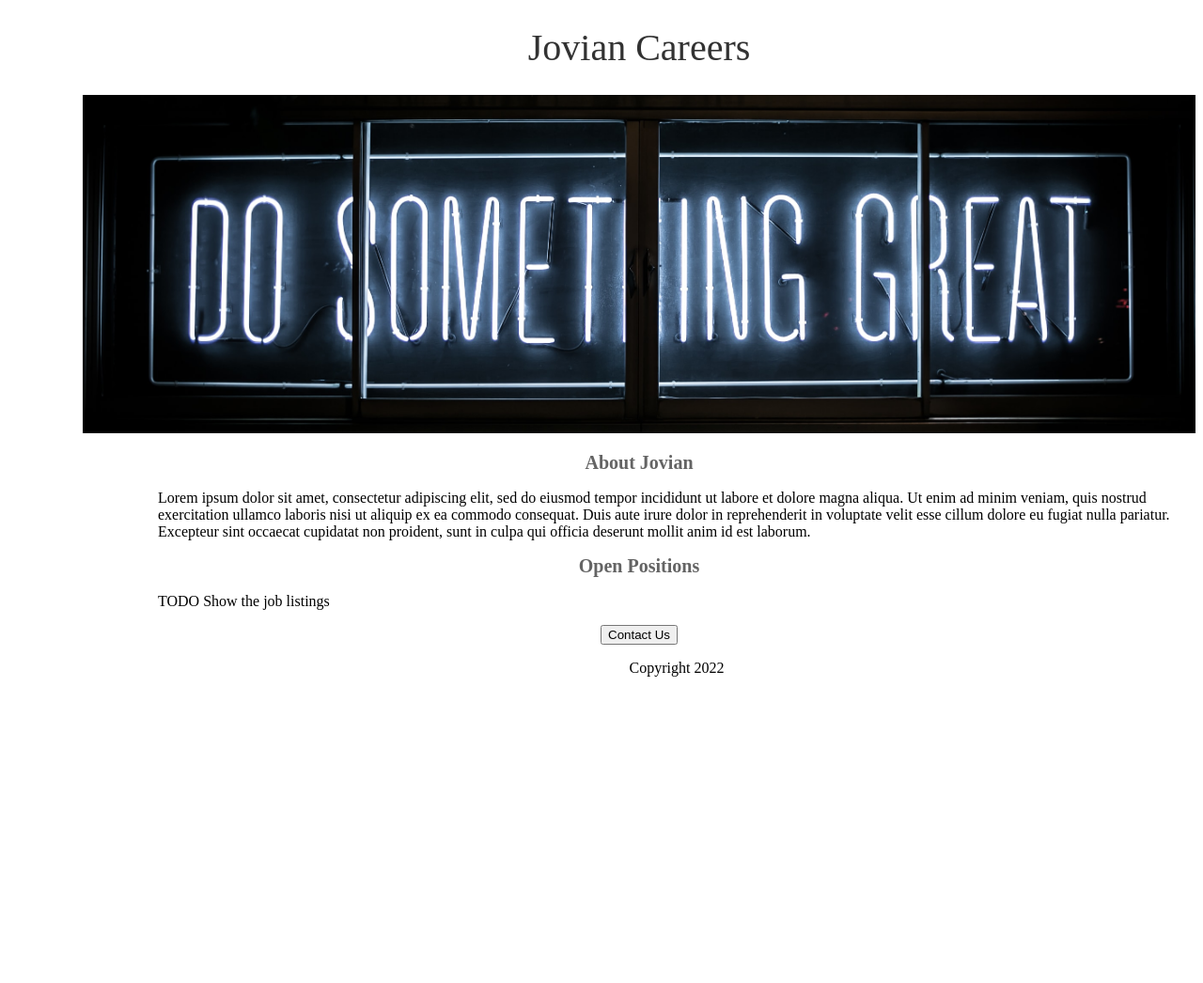
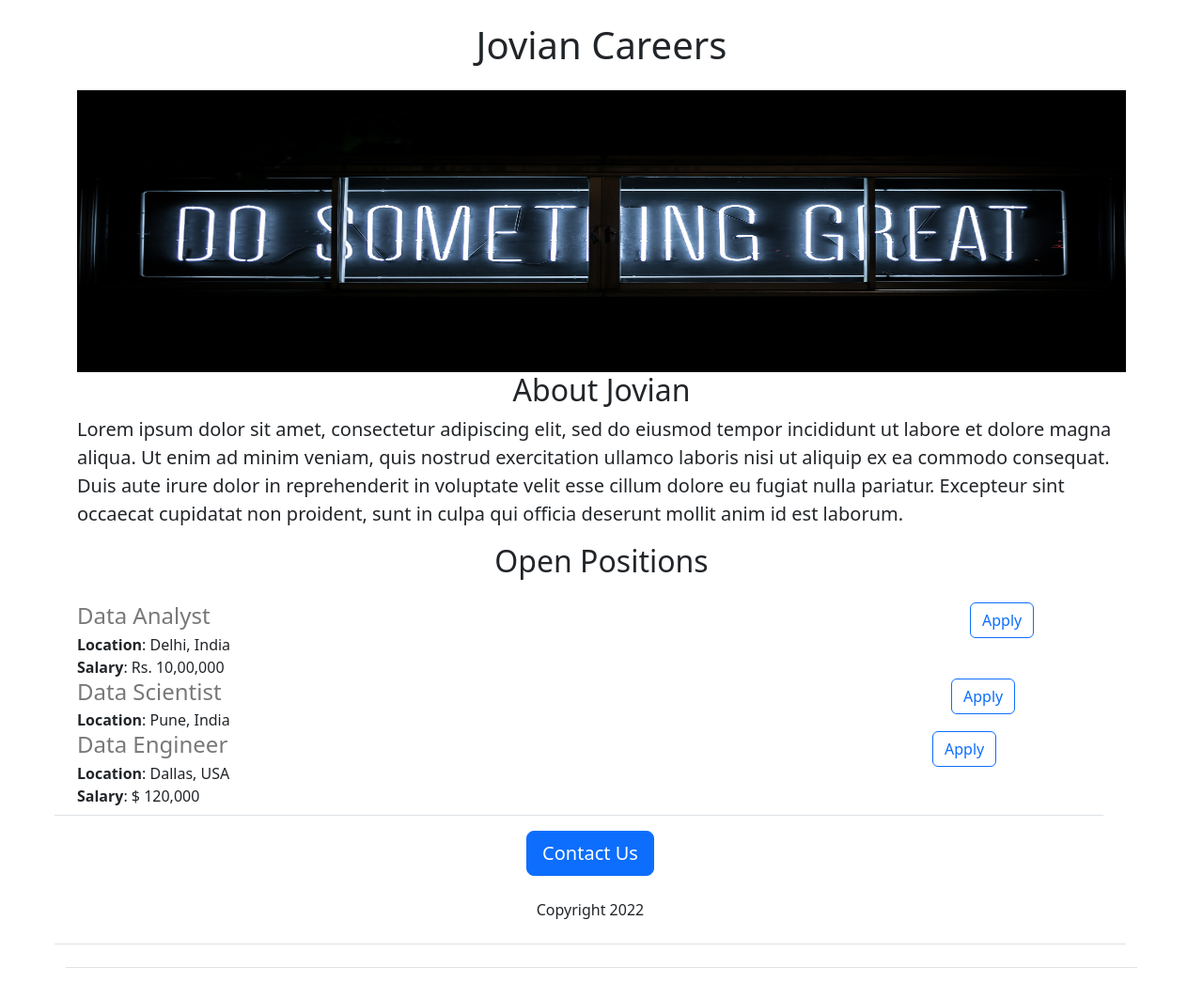
Before and after one commit to pramation/jovian-careers-website-with-Flask, a Flask app: page / in a window 1280 px wide. Shown: the whole page at 94% size. Before the commit the page ends 720 px from the top, so only its background shows below. Run offline with Flask 2, Linux system fonts and the light colour scheme.

Commit message:
Added Dynamic Data

```diff
--- a/app.py
+++ b/app.py
@@ -1,11 +1,22 @@
-from flask import Flask, render_template
+from flask import Flask, render_template,jsonify
 print("Hello")
 
 app= Flask(__name__)
 
+JOBS=[
+  {'id':1,"title":"Data Analyst","location":"Delhi, India","salary":"Rs. 10,00,000"},
+  {'id':2,"title":"Data Scientist","location":"Pune, India"},
+  {'id':3,"title":"Data Engineer","location":"Dallas, USA","salary":"$ 120,000"}
+
+]
+
 @app.route("/")
 def hello_world():
-    return render_template({'home.html'})
+    return render_template('home.html', jobs=JOBS)
+
+@app.route("/api/jobs")
+def get_jobs():
+  return jsonify(JOBS)
 
 if __name__=="__main__":
  app.run(host='0.0.0.0', debug=True)
--- a/templates/home.html
+++ b/templates/home.html
@@ -1,60 +1,37 @@
 <!DOCTYPE html>
 <html>
   <head>
+    <meta charset="utf-8">
+    <meta name="viewport" content="width=device-width, initial-scale=1">
+    <link href="https://cdn.jsdelivr.net/npm/bootstrap@5.2.2/dist/css/bootstrap.min.css" rel="stylesheet" integrity="sha384-Zenh87qX5JnK2Jl0vWa8Ck2rdkQ2Bzep5IDxbcnCeuOxjzrPF/et3URy9Bv1WTRi" crossorigin="anonymous">
     <title>
       Jovian Careers
     </title>
-    <style>
-      h1 {font-size:40px;
-          font-type: roboto;
-          font-weight: normal;
-          color:rgb(50,50,50);
-          text-align: center;}
-
-      #banner{
-          width: 100%;
-          height: 360px;
-          object-fit:cover;
-      }
-
-      #container{
-           max-width; 720px;
-           margin-left: 80px;
-      }
-
-       p{
-           max-width; 720px;
-           margin-left: 80px;
-      }
-
-
-      h2 { font-size: 20px;
-           font-type: roboto;
-           color: rgb(100,100,100);
-           text-align: center;}
-
-      .bodytext { font-type: roboto;
-            color: rgb(80,80,80)
-            margin: 0 auto 0 auto}
-    </style>
 
   </head>
   <body>
-    <div id="container">
-      <h1> Jovian Careers</h1>
-      <img id="banner" src="https://jovian-careers-website-1.pramation.repl.co/static/career.jpg"
+    <div class="container">
+      <h1 class="text-center mt-4 mb-4"> Jovian Careers</h1>
+      <img class="img-fluid" id="banner" src="https://jovian-careers-website-1.pramation.repl.co/static/career.jpg"
         >
-      <h2> About Jovian</h2>
-      <p class="bodytext">
+      <style>
+        #banner{ height:300px; width:100%;}
+      </style>
+      <h2 class="text-center"> About Jovian</h2>
+      <p class="lead">
         Lorem ipsum dolor sit amet, consectetur adipiscing elit, sed do eiusmod tempor incididunt ut labore et dolore magna aliqua. Ut enim ad minim veniam, quis nostrud exercitation ullamco laboris nisi ut aliquip ex ea commodo consequat. Duis aute irure dolor in reprehenderit in voluptate velit esse cillum dolore eu fugiat nulla pariatur. Excepteur sint occaecat cupidatat non proident, sunt in culpa qui officia deserunt mollit anim id est laborum.
       </p>
-      <h2>
+      <h2 class="text-center mt-2 mb-4">
         Open Positions
       </h2>
-      <p class="bodytext"> TODO Show the job listings</p>
-      <div style="text-align:center;">
-      <button> Contact Us</button>
-        <p> Copyright 2022</p>
+      <div>
+        {% for job in jobs %}
+          {% include 'jobitem.html' %}
+        {% endfor %}
+      </div>
+      <div class="text-center">
+      <button class="btn btn-primary btn-lg"> Contact Us</button>
+        <p class="mt-4"> Copyright 2022</p>
       </div>
     </div>
   </body>
--- /dev/null
+++ b/templates/jobitem.html
@@ -0,0 +1,14 @@
+<div class="border-bottom row" style="margin-bottom:16px;padding-bottom:8px;">
+  <div class="col-10">
+    <h4 style="margin-bottom:4px; color:rgb(120,120,120);">
+        {{job['title']}}
+    </h4>
+    <div> <b>Location</b>: {{job['location']}}</div>
+    {% if 'salary' in job %}
+      <div> <b>Salary</b>: {{job['salary']}}</div>
+    {% endif %}
+  </div>
+  <div class="col-2">
+    <button type="button" class="btn btn-outline-primary">Apply</button>
+  </div
+</div>
```
